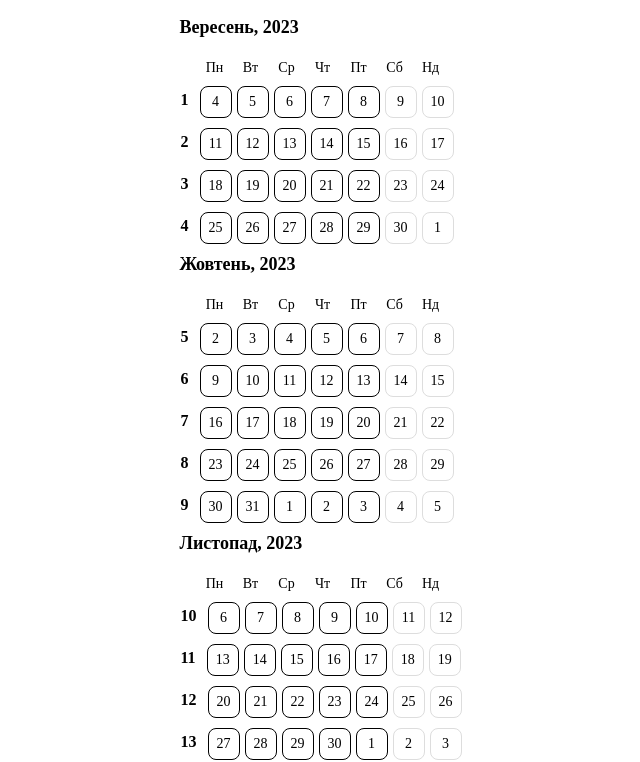
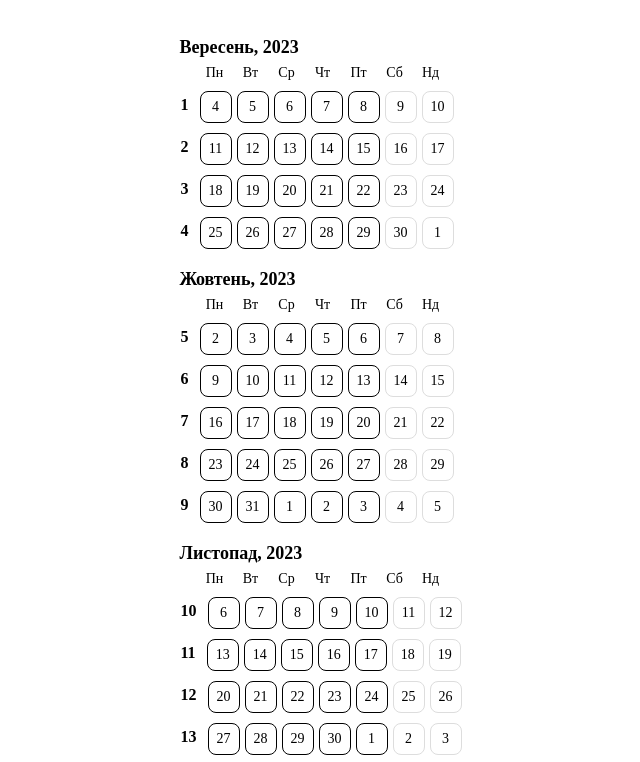
Before and after one commit to seojacky/seojacky.github.io, a plain HTML site: page pages/helper-kntu/calendar.html in a window 1280 px wide. Shown: the part 58-820 px from the top of the page, without its empty margins (317-957 px from the left). Drawn offline with Linux system fonts and the light colour scheme.

Commit message:
Update calendar.html

```diff
--- a/pages/helper-kntu/calendar.html
+++ b/pages/helper-kntu/calendar.html
@@ -62,7 +62,7 @@
         .month-label {
             font-size: 18px;
             font-weight: bold;
-            margin-bottom: 20px;
+            margin: 20px 0 5px 0;
         }
     </style>
 </head>
```
